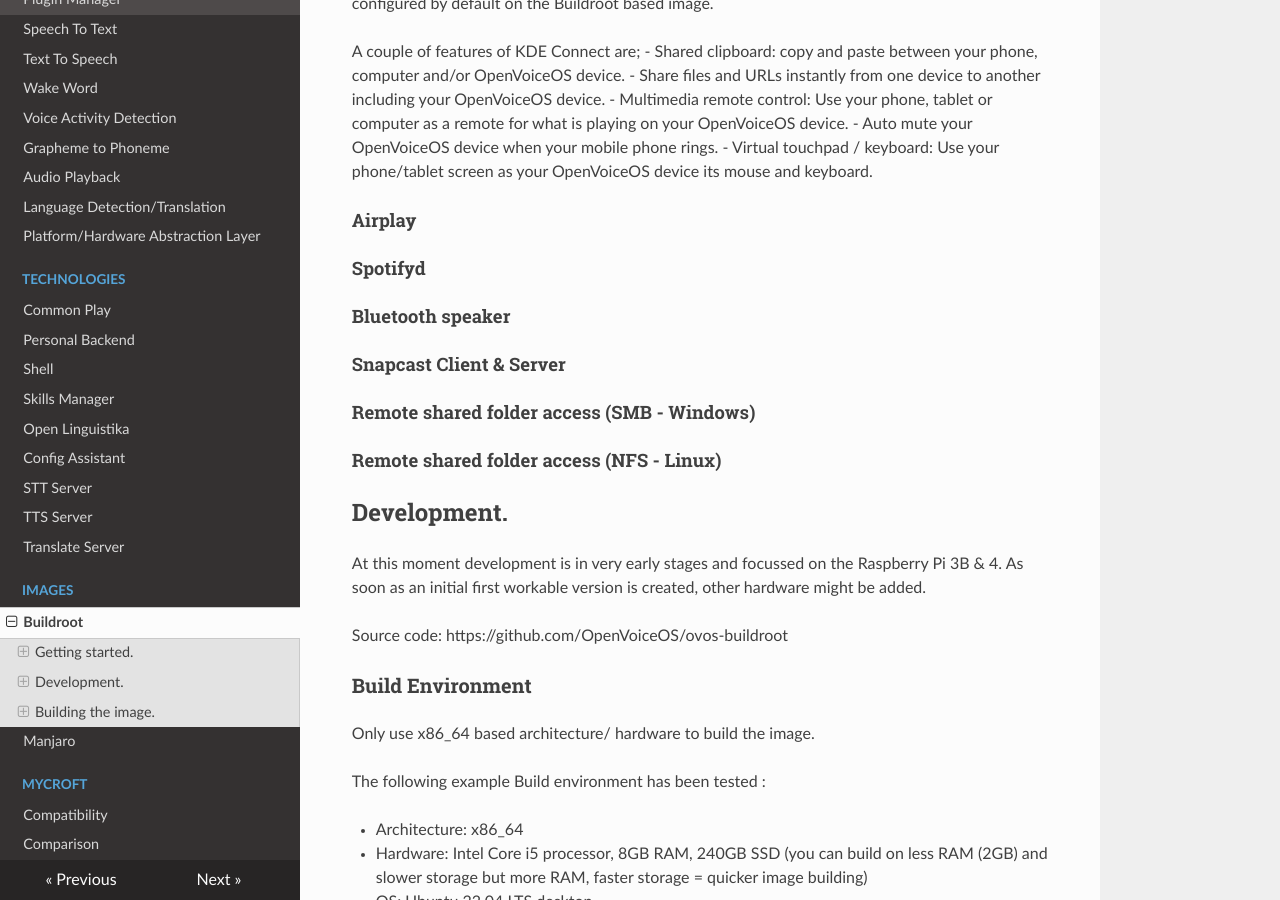
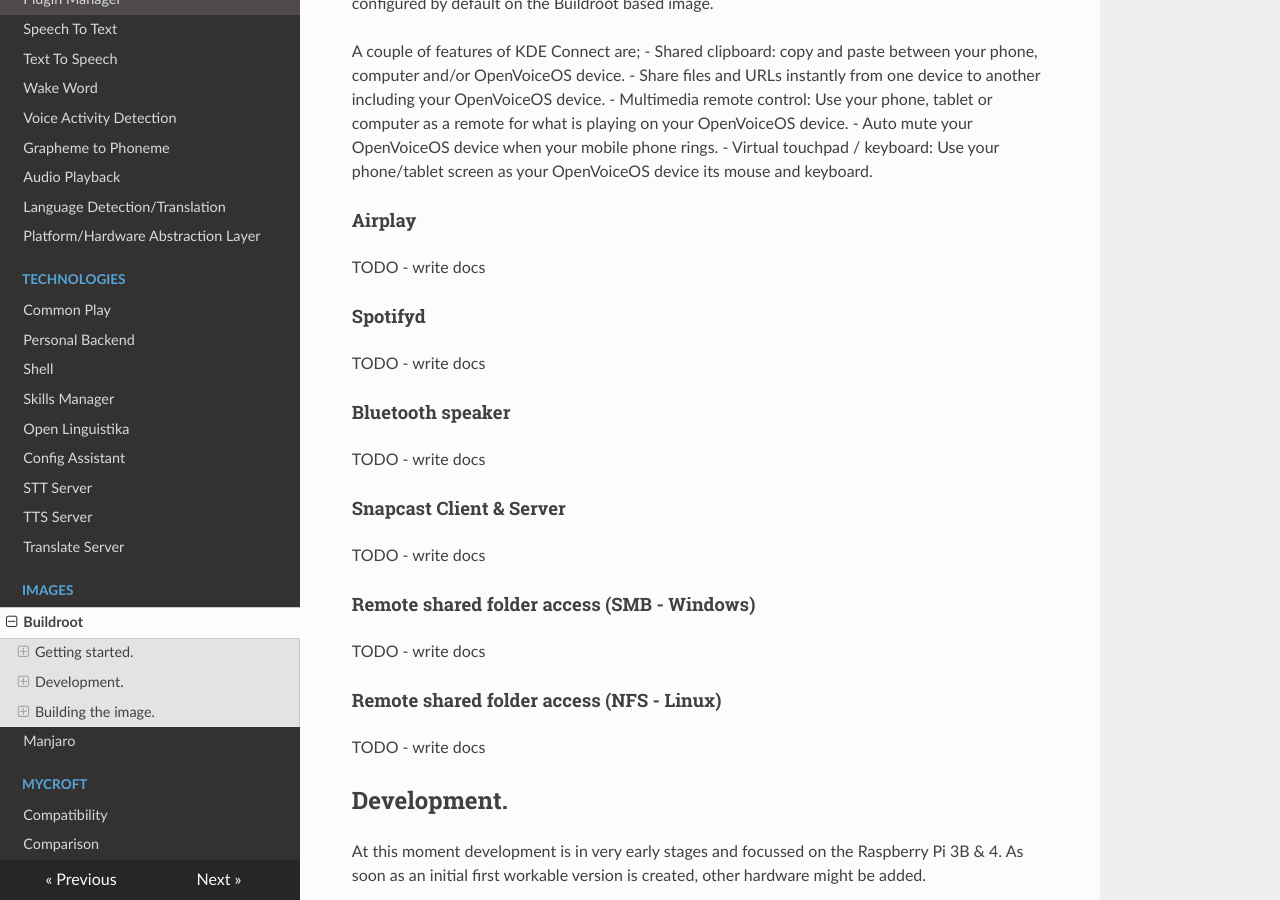
Before and after one commit to OpenVoiceOS/community-docs, an MkDocs documentation site: the page built from docs/buildroot.md, in a window 1280 px wide and 900 px high, scrolled down 843 px. Built offline with MkDocs 1.6.1, drawn with Linux system fonts in a browser that asks for light colours; nearby versions of some CDN libraries.

Commit message:
add TODO comments

```diff
--- a/docs/buildroot.md
+++ b/docs/buildroot.md
@@ -31,15 +31,27 @@
 
 #### Airplay
 
+TODO - write docs
+
 #### Spotifyd
+
+TODO - write docs
 
 #### Bluetooth speaker
 
+TODO - write docs
+
 #### Snapcast Client & Server
+
+TODO - write docs
 
 #### Remote shared folder access (SMB - Windows)
 
+TODO - write docs
+
 #### Remote shared folder access (NFS - Linux)
+
+TODO - write docs
 
 
 ## Development.
```
